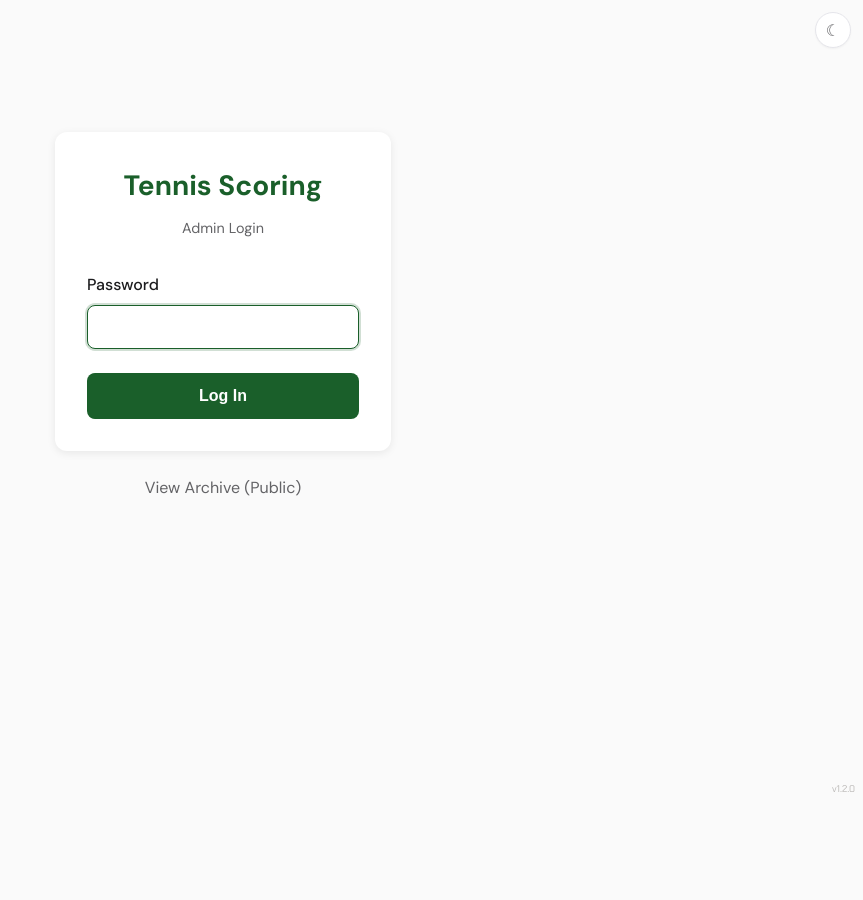
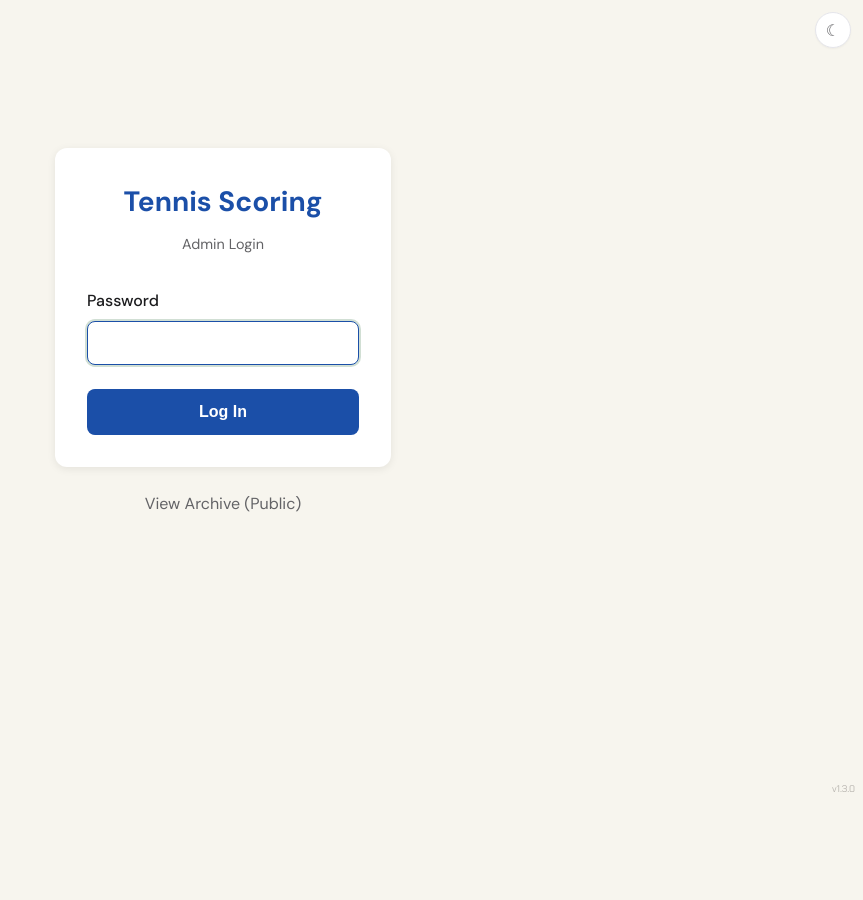
Before and after one commit to davesie/tennis-scoring, a FastAPI app: page /admin/login in a window 1280 px wide. Shown: the whole page, without its empty margins (417-1280 px from the left). After the commit the page ends 792 px from the top, so only its background shows below. Run offline with FastAPI, Linux system fonts and the light colour scheme; data that the repository does not hold is empty; some web fonts are replaced.

Commit message:
Make design consistent across all pages with theme-aware scoreboard (v1.3.0)
- Scoreboard is now light in light mode, dark in dark mode, with
  elevation shadows for distinction from page background
- Admin pages adopt Broadcast Court design (matchday-page class on body)
- Team-scores pill uses --match-scoreboard-* vars instead of hardcoded dark
- Primary color unified to BC blue (#1B4FA8), bg to #F7F5EE
- Live badge changed to semantic green (#2EA568)

Co-Authored-By: Claude Opus 4.6 <noreply@anthropic.com>

```diff
--- a/pyproject.toml
+++ b/pyproject.toml
@@ -1,6 +1,6 @@
 [project]
 name = "tennis-scoring"
-version = "1.2.0"
+version = "1.3.0"
 description = "Real-time tennis scoring web application with TV-style scoreboard display"
 readme = "README.md"
 requires-python = ">=3.10"
--- a/static/css/style.css
+++ b/static/css/style.css
@@ -4,8 +4,8 @@
 /* Light theme (default) */
 :root {
     /* === Primary Colors === */
-    --primary-color: #1a5f2a;
-    --primary-dark: #0d3d18;
+    --primary-color: #1B4FA8;
+    --primary-dark: #15407F;
     --secondary-color: #2c5282;
     --primary: var(--primary-color);
 
@@ -18,7 +18,7 @@
     --team-b-gradient: linear-gradient(135deg, #e8453c 0%, #c93a32 100%);
 
     /* === Background Colors === */
-    --bg-color: #fafafa;
+    --bg-color: #F7F5EE;
     --bg-secondary: #f0f0f0;
     --card-bg: #ffffff;
     --input-bg: #ffffff;
@@ -91,21 +91,22 @@
     --fixture-row-hover:     rgba(198,239,62,0.08);
     --fixture-border:        var(--bc-border);
 
-    /* Match scoreboard — dark in BOTH themes in light mode */
-    --match-scoreboard-bg:          #16161A;
-    --match-scoreboard-row-a:       #1C1C22;
-    --match-scoreboard-row-b:       #202028;
-    --match-scoreboard-border:      rgba(255,255,255,0.07);
-    --match-scoreboard-header-bg:   rgba(255,255,255,0.04);
-    --match-scoreboard-text:        #F0EDE8;
-    --match-scoreboard-muted:       rgba(240,237,232,0.45);
-    --match-scoreboard-header-text: rgba(240,237,232,0.40);
-    --match-scoreboard-accent:      #C6EF3E;
+    /* Match scoreboard — light in light mode, dark in dark mode */
+    --match-scoreboard-bg:          #FFFFFF;
+    --match-scoreboard-row-a:       #F8F8F6;
+    --match-scoreboard-row-b:       #F3F2EE;
+    --match-scoreboard-border:      rgba(0,0,0,0.1);
+    --match-scoreboard-row-border:  rgba(0,0,0,0.06);
+    --match-scoreboard-header-bg:   rgba(0,0,0,0.04);
+    --match-scoreboard-text:        #1A1A1A;
+    --match-scoreboard-muted:       #888;
+    --match-scoreboard-header-text: #888;
+    --match-scoreboard-accent:      #d4a017;
 }
 
 /* Dark theme */
 [data-theme="dark"] {
-    --bg-color: #1c1c1e;
+    --bg-color: #131210;
     --bg-secondary: #2c2c2e;
     --card-bg: #2c2c2e;
     --input-bg: #3a3a3c;
--- a/templates/admin.html
+++ b/templates/admin.html
@@ -6,7 +6,7 @@
     <title>Admin Dashboard - Tennis Scoring</title>
     <link rel="stylesheet" href="/static/css/style.css">
 </head>
-<body>
+<body class="matchday-page">
     <button class="theme-toggle" id="theme-toggle" aria-label="Toggle theme"></button>
     <div class="admin-container">
         <header class="admin-header">
--- a/templates/admin_login.html
+++ b/templates/admin_login.html
@@ -6,7 +6,7 @@
     <title>Admin Login - Tennis Scoring</title>
     <link rel="stylesheet" href="/static/css/style.css">
 </head>
-<body>
+<body class="matchday-page">
     <button class="theme-toggle" id="theme-toggle" aria-label="Toggle theme"></button>
     <div class="login-container">
         <form class="login-form" method="POST" action="/admin/login">
```
Also changed, not shown: other parts of static/css/style.css (+27 -26 lines), CLAUDE.md (+5 -4 lines).
